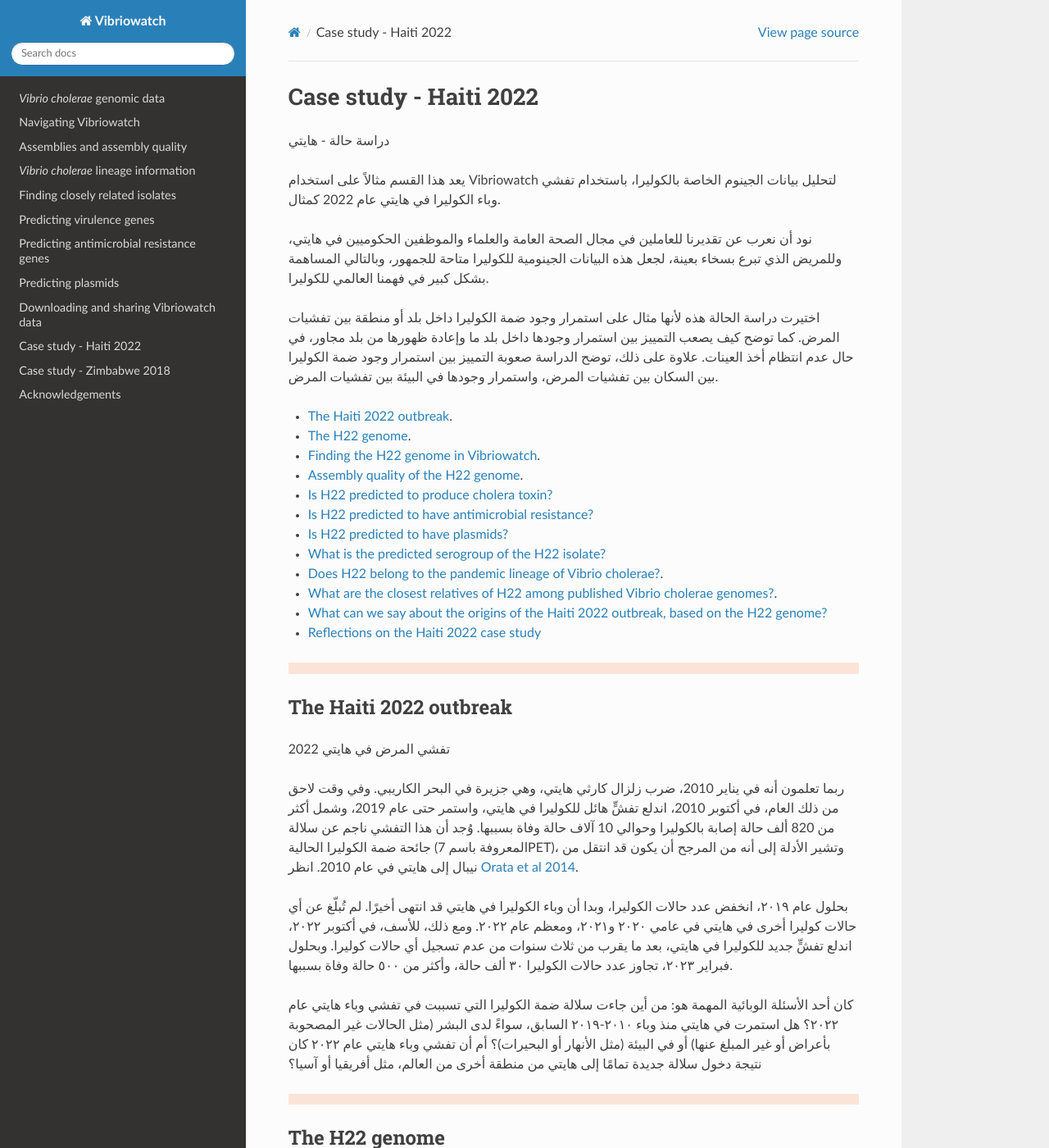
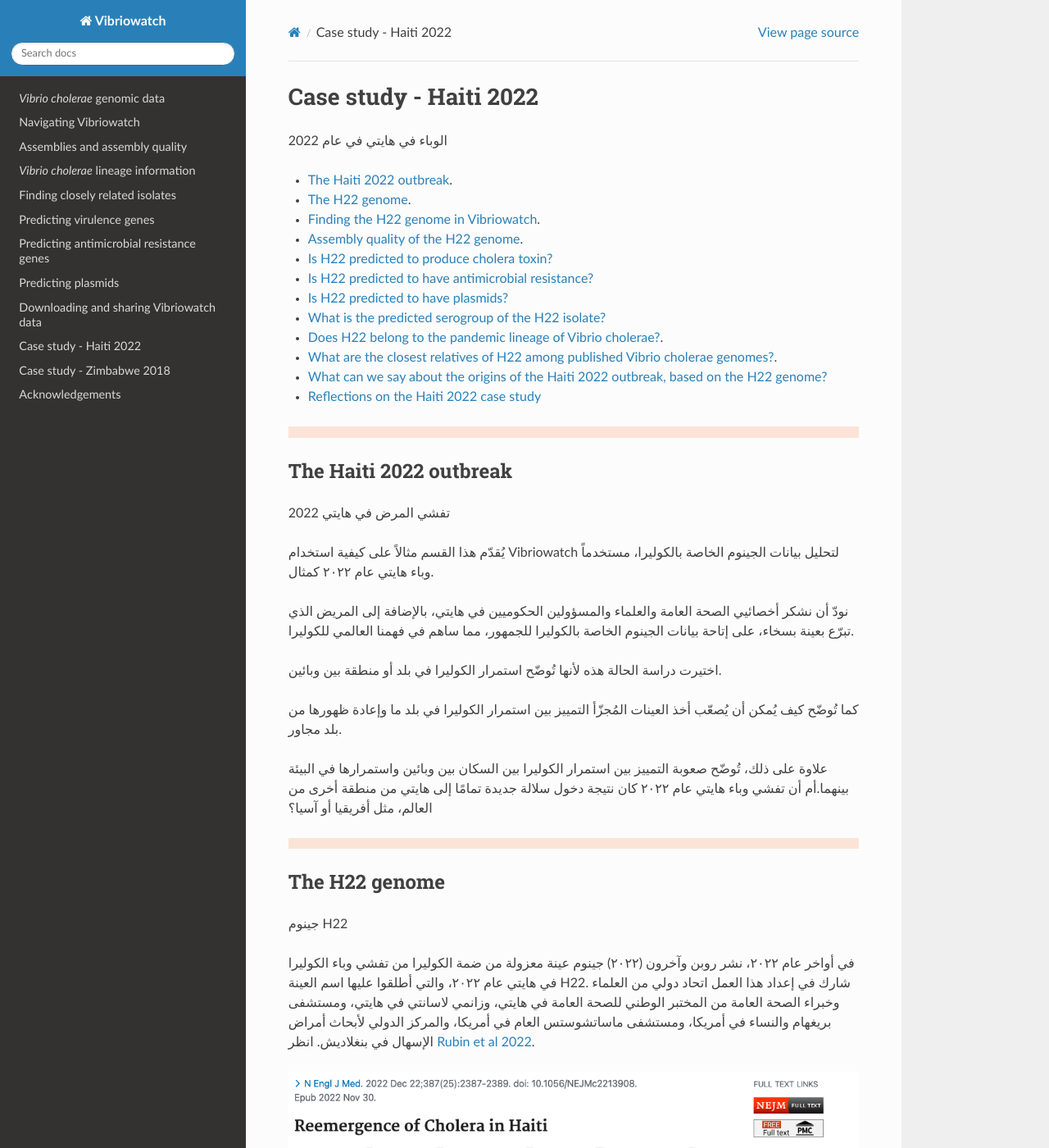
Before and after one commit to avrilcoghlan/vibriowatch, a Sphinx documentation site: the page built from docs/source/haiti_arabic.rst, in a window 1280 px wide and 1400 px high. Shown: the whole window at 82% size. Built offline with Sphinx 7.4.7 and the Read the Docs theme 3.1.0, drawn with Linux system fonts in a browser that asks for light colours.

Commit message:
Update haiti_arabic.rst

```diff
--- a/docs/source/haiti_arabic.rst
+++ b/docs/source/haiti_arabic.rst
@@ -1,14 +1,8 @@
 Case study - Haiti 2022
 =======================
 
-دراسة حالة - هايتي
+الوباء في هايتي في عام 2022
 
-يعد هذا القسم مثالاً على استخدام Vibriowatch لتحليل بيانات الجينوم الخاصة بالكوليرا، باستخدام تفشي وباء الكوليرا في هايتي عام 2022 كمثال.
-
-نود أن نعرب عن تقديرنا للعاملين في مجال الصحة العامة والعلماء والموظفين الحكوميين في هايتي، وللمريض الذي تبرع بسخاء بعينة، لجعل هذه البيانات الجينومية للكوليرا متاحة للجمهور، وبالتالي المساهمة بشكل كبير في فهمنا العالمي للكوليرا.
-
-اختيرت دراسة الحالة هذه لأنها مثال على استمرار وجود ضمة الكوليرا داخل بلد أو منطقة بين تفشيات المرض. كما توضح كيف يصعب التمييز بين استمرار وجودها داخل بلد ما وإعادة ظهورها من بلد مجاور، في حال عدم انتظام أخذ العينات.
-علاوة على ذلك، توضح الدراسة صعوبة التمييز بين استمرار وجود ضمة الكوليرا بين السكان بين تفشيات المرض، واستمرار وجودها في البيئة بين تفشيات المرض.
 
 * `The Haiti 2022 outbreak`_.
 * `The H22 genome`_.
@@ -31,19 +25,15 @@
 
 تفشي المرض في هايتي 2022
 
-ربما تعلمون أنه في يناير 2010، ضرب زلزال كارثي هايتي، وهي جزيرة في البحر الكاريبي.
-وفي وقت لاحق من ذلك العام، في أكتوبر 2010، اندلع تفشٍّ هائل للكوليرا في هايتي، واستمر حتى عام 2019، وشمل أكثر من 820 ألف حالة إصابة بالكوليرا وحوالي 10 آلاف حالة وفاة بسببها.
-وُجد أن هذا التفشي ناجم عن سلالة جائحة ضمة الكوليرا الحالية (المعروفة باسم 7PET)، وتشير الأدلة إلى أنه من المرجح أن يكون قد انتقل من نيبال إلى هايتي في عام 2010.
-انظر `Orata et al 2014`_.
+يُقدّم هذا القسم مثالاً على كيفية استخدام Vibriowatch لتحليل بيانات الجينوم الخاصة بالكوليرا، مستخدماً وباء هايتي عام ٢٠٢٢ كمثال.
 
-.. _Orata et al 2014: https://pubmed.ncbi.nlm.nih.gov/24699938/
+نودّ أن نشكر أخصائيي الصحة العامة والعلماء والمسؤولين الحكوميين في هايتي، بالإضافة إلى المريض الذي تبرّع بعينة بسخاء، على إتاحة بيانات الجينوم الخاصة بالكوليرا للجمهور، مما ساهم في فهمنا العالمي للكوليرا.
 
-بحلول عام ٢٠١٩، انخفض عدد حالات الكوليرا، وبدا أن وباء الكوليرا في هايتي قد انتهى أخيرًا.
-لم تُبلّغ عن أي حالات كوليرا أخرى في هايتي في عامي ٢٠٢٠ و٢٠٢١، ومعظم عام ٢٠٢٢. ومع ذلك، للأسف، في أكتوبر ٢٠٢٢، اندلع تفشٍّ جديد للكوليرا في هايتي، بعد ما يقرب من ثلاث سنوات من عدم تسجيل أي حالات كوليرا. وبحلول فبراير ٢٠٢٣، تجاوز عدد حالات الكوليرا ٣٠ ألف حالة، وأكثر من ٥٠٠ حالة وفاة بسببها.
+اختيرت دراسة الحالة هذه لأنها تُوضّح استمرار الكوليرا في بلد أو منطقة بين وبائين.
 
-كان أحد الأسئلة الوبائية المهمة هو: من أين جاءت سلالة ضمة الكوليرا التي تسببت في تفشي وباء هايتي عام ٢٠٢٢؟
-هل استمرت في هايتي منذ وباء ٢٠١٠-٢٠١٩ السابق، سواءً لدى البشر (مثل الحالات غير المصحوبة بأعراض أو غير المبلغ عنها) أو في البيئة (مثل الأنهار أو البحيرات)؟
-أم أن تفشي وباء هايتي عام ٢٠٢٢ كان نتيجة دخول سلالة جديدة تمامًا إلى هايتي من منطقة أخرى من العالم، مثل أفريقيا أو آسيا؟
+كما تُوضّح كيف يُمكن أن يُصعّب أخذ العينات المُجزّأ التمييز بين استمرار الكوليرا في بلد ما وإعادة ظهورها من بلد مجاور.
+
+علاوة على ذلك، تُوضّح صعوبة التمييز بين استمرار الكوليرا بين السكان بين وبائين واستمرارها في البيئة بينهما.أم أن تفشي وباء هايتي عام ٢٠٢٢ كان نتيجة دخول سلالة جديدة تمامًا إلى هايتي من منطقة أخرى من العالم، مثل أفريقيا أو آسيا؟
 
 .. image:: HorizontalDivider.png
   :width: 1200
```
